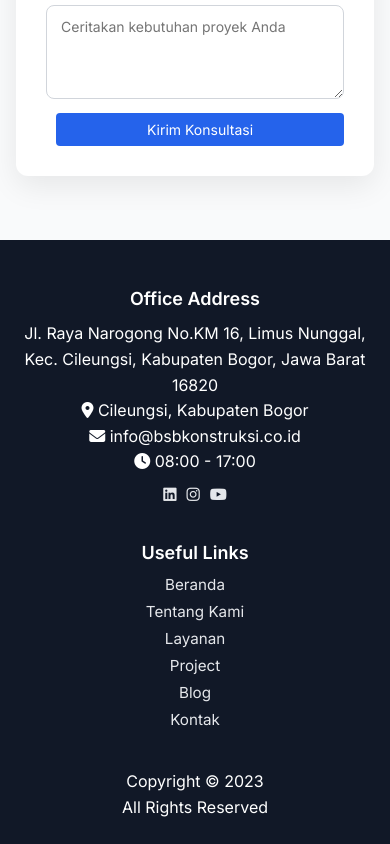
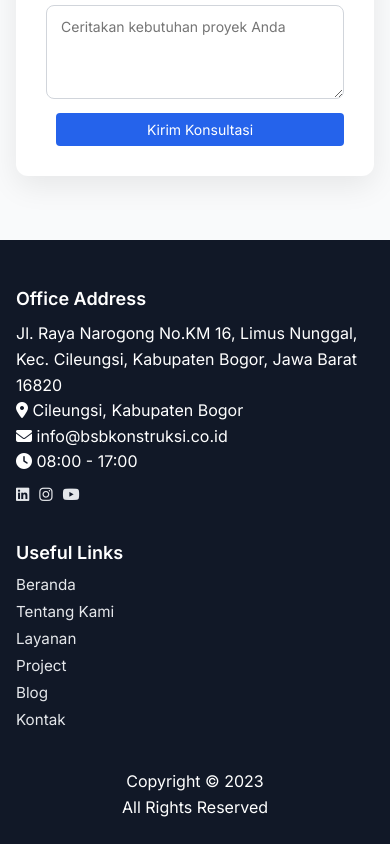
Before and after one commit to BSBKdigmar/BSBK_Website, a plain HTML site: page index.html in a window 390 px wide. Shown: the part 6035-6879 px from the top of the page. Drawn offline with Linux system fonts and the light colour scheme; a script that the page names is missing.

Commit message:
fix footer

```diff
--- a/css/style_main.css
+++ b/css/style_main.css
@@ -858,6 +858,7 @@
 /* ===================================================================
    FOOTER
 =================================================================== */
+
 .footer {
     background:#111827;
     color:white;
@@ -871,6 +872,12 @@
 .footer-grid {
     display:grid;
     gap:2rem;
+}
+
+@media(min-width:768px){
+    .footer-grid {
+        grid-template-columns:1fr 1fr;
+    }
 }
 
 .footer h4 {
@@ -910,21 +917,6 @@
 .social-links :hover {
     color: #facc15;
 }
-
-@media (max-width:640px) {
-
-  .footer-grid {
-    grid-template-columns: 1fr;
-    text-align: center;
-  }
-
-  .social-links {
-    justify-content: center;
-  }
-
-}
-
-
 
 /* ===================================================================
    WHATSAPP FLOATING BUTTON
```
